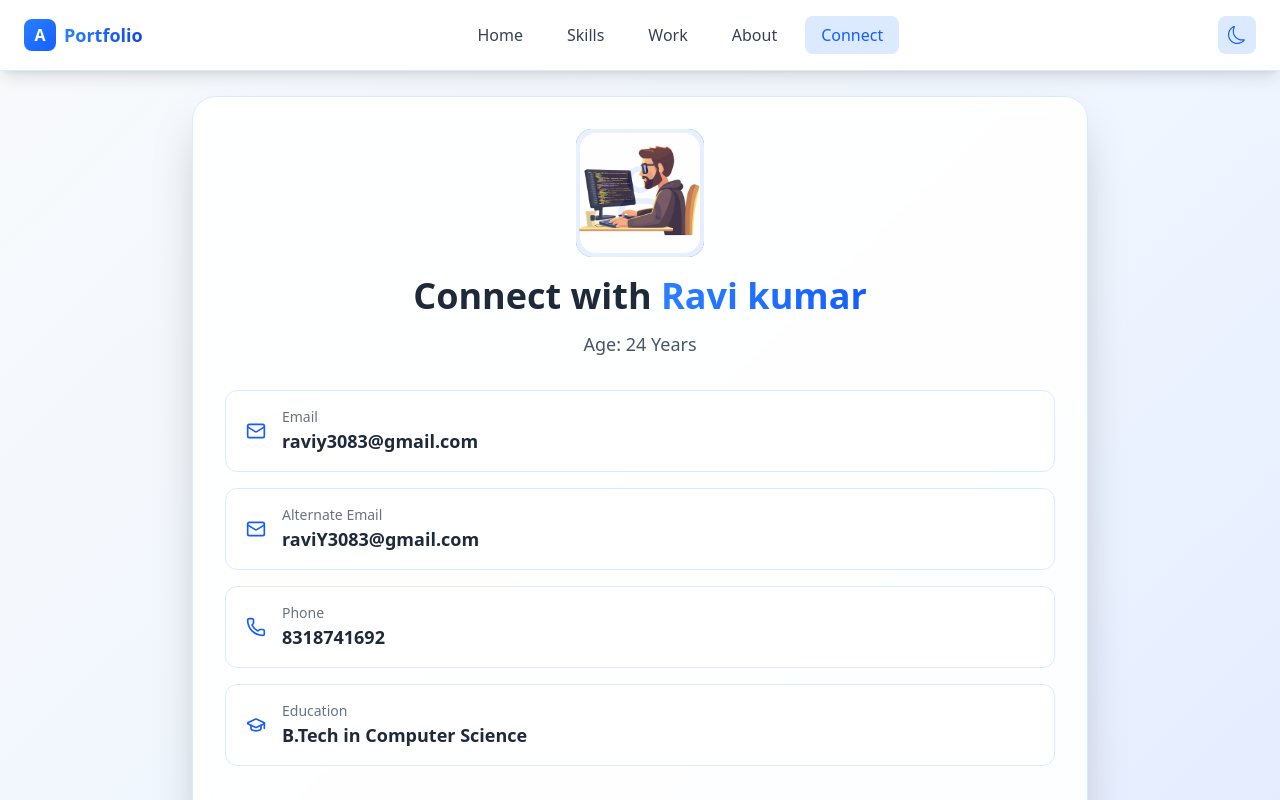
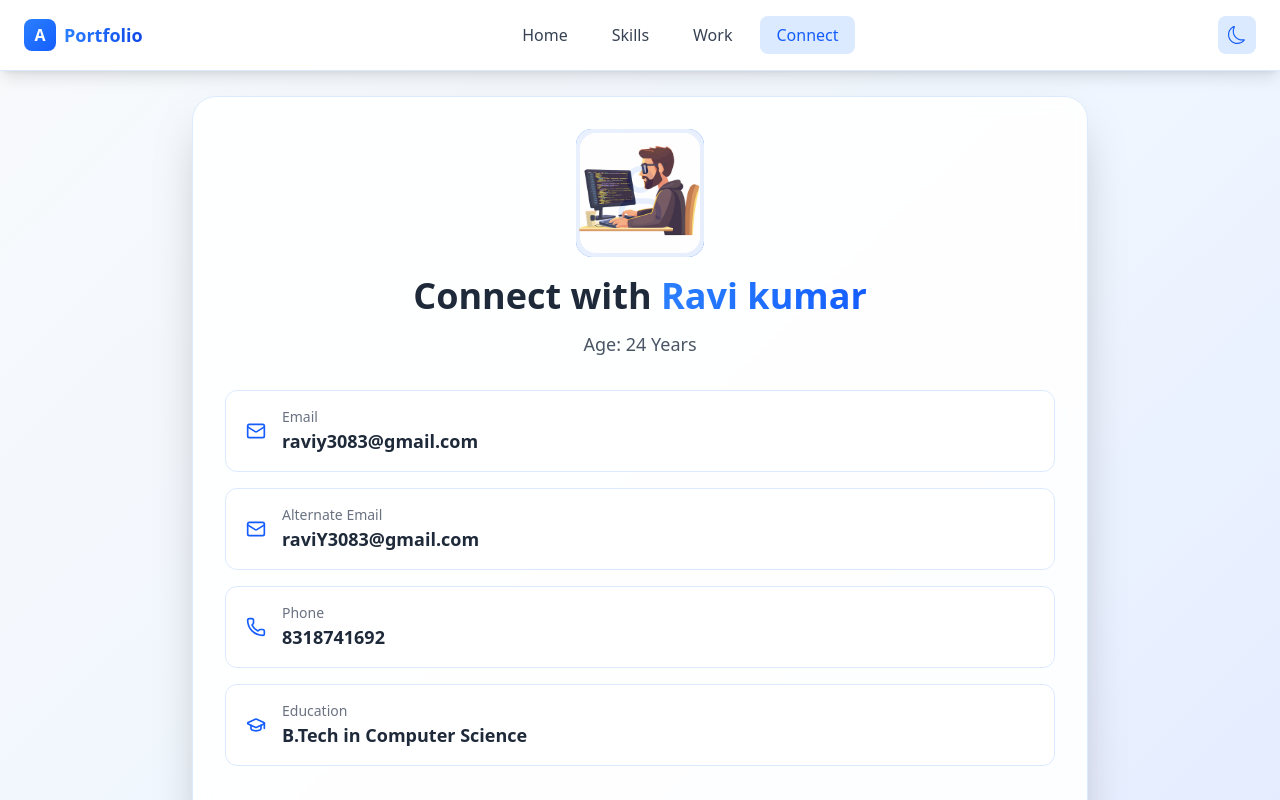
Before and after one commit to Ravikynoobcoder/portfolio, a React (Vite) app: page /connect in a window 1280 px wide. Shown: the top 800 px of the page. Built offline with nearby package versions, Linux system fonts and the light colour scheme.

Commit message:
Add App component

```diff
--- a/src/components/Navbar.jsx
+++ b/src/components/Navbar.jsx
@@ -9,7 +9,7 @@ const navLinks = [
   { name: "Home", path: "/" },
   { name: "Skills", path: "/skills" },
   { name: "Work", path: "/work" },
-  { name: "About", path: "/about" },
+  //{ name: "About", path: "/about" },
   { name: "Connect", path: "/connect" },
 ];
 
```
